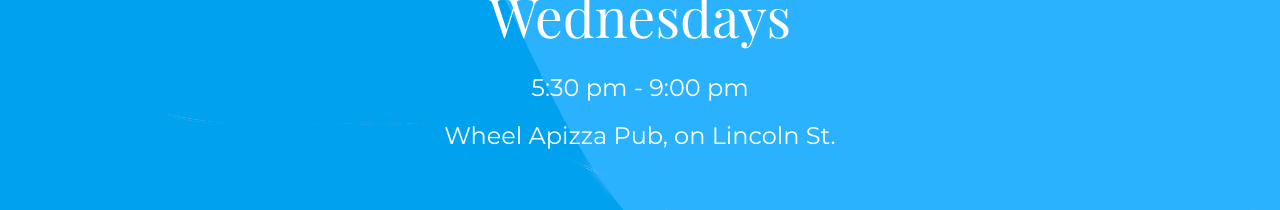
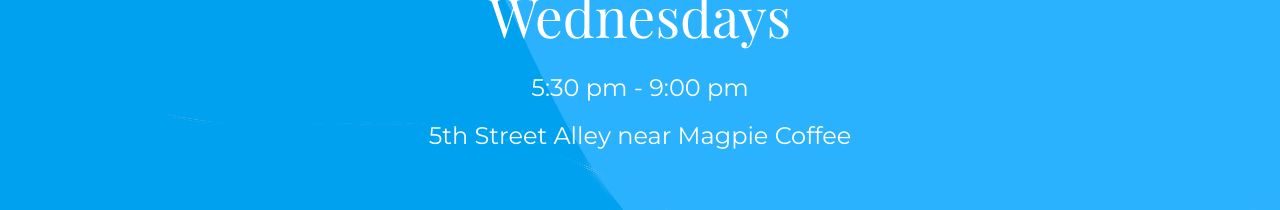
Before and after one commit to hnakae/go-club, a Next.js app: page / in a window 1280 px wide. Shown: the part 240-450 px from the top of the page. Built offline with nearby package versions, Linux system fonts and the light colour scheme; a web font is replaced by a local one.

Commit message:
fix location information

```diff
--- a/_posts/dynamic-routing.md
+++ b/_posts/dynamic-routing.md
@@ -1,6 +1,6 @@
 ---
 title: "Meetup Info"
-excerpt: "  Look for the gobans and listen for the clacking of slate and shell. We'll be in the back of the restaurant, usually at one of the long tables."
+excerpt: "  Look for the gobans and listen for the clacking of slate and shell. We'll be on the west side near Magpie Coffee."
 coverImage: "/assets/blog/dynamic-routing/cover.jpg"
 date: "2020-03-16T05:35:07.322Z"
 author:
--- a/src/app/_components/meetup-info.tsx
+++ b/src/app/_components/meetup-info.tsx
@@ -17,7 +17,7 @@
           </div>
           <div className="font-montserrat text-2xl ">
             {" "}
-            Wheel Apizza Pub, on Lincoln St.
+            5th Street Alley near Magpie Coffee
           </div>
         </div>
         {/* <div className="  my-8 p-3  h-fit flex-col flex items-center justify-center rounded-md   text-center ">
```
